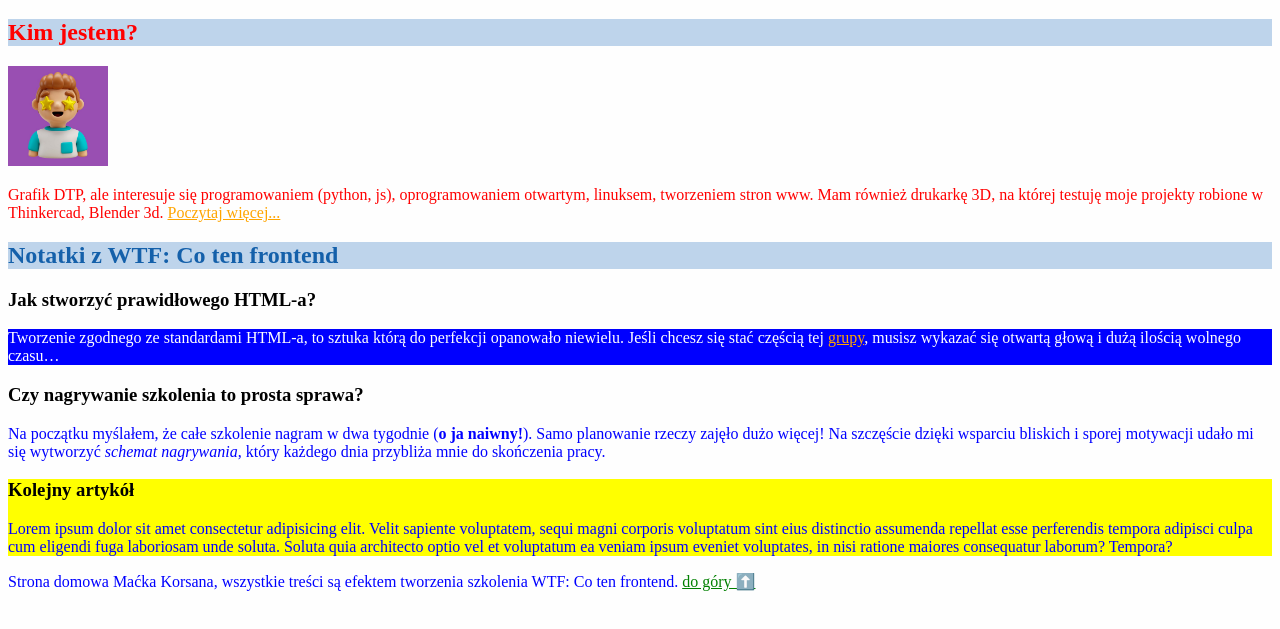
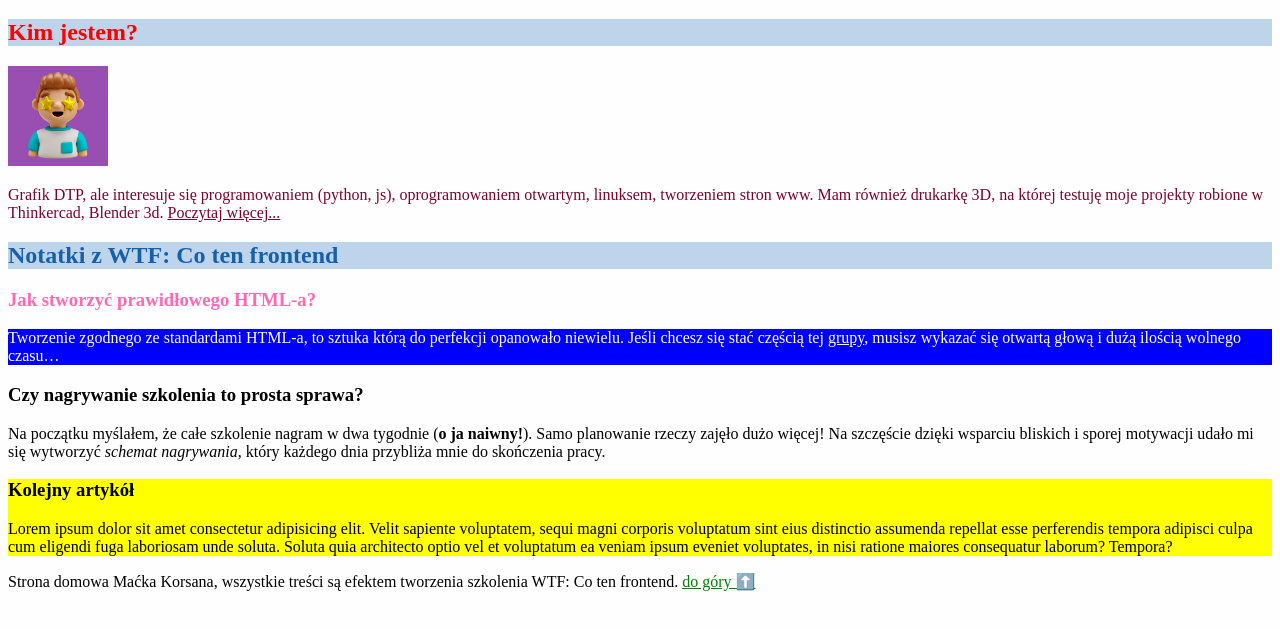
Before and after one commit to pawlinski/homepage, a plain HTML site: page index.html in a window 1280 px wide. Shown: the part 87-716 px from the top of the page. Drawn offline with Linux system fonts and the light colour scheme.

Commit message:
learning inherit

```diff
--- a/index.html
+++ b/index.html
@@ -19,10 +19,10 @@
 		<header id="top">
 			<h1>Radek Pawliński - strona domowa</h1>
 		</header>
-		<section>
+		<section class="about">
 			<h2 class="czerwony">Kim jestem?</h2>
 			<img src="avatar.jpg" alt="avatar" width="100 px">
-			<p class="czerwony">
+			<p>
 				Grafik DTP, ale interesuje się programowaniem (python, js), oprogramowaniem otwartym, linuksem,
 				tworzeniem stron www. Mam również drukarkę 3D, na której testuję moje projekty robione w Thinkercad,
 				Blender 3d. <a href="#szkolenie">Poczytaj więcej...</a>
--- a/style.css
+++ b/style.css
@@ -22,19 +22,23 @@ section {
 	background: yellow;
 }
 
-p {
-	color: blue;
-}
-
 a {
 	color: green;
 }
 
 section a {
-	color: orange;
+	/* dziedziczy z .about */
+	color: inherit;
+}
+.my-article {
+	color: hotpink;
 }
 
 .my-article p {
 	background: blue;
 	color: white;
 }
+
+.about {
+	color: #7c032a;
+}
```
